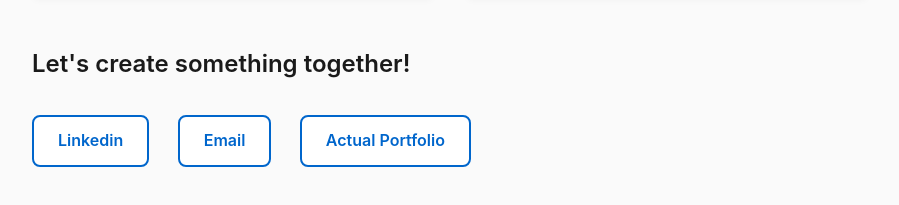
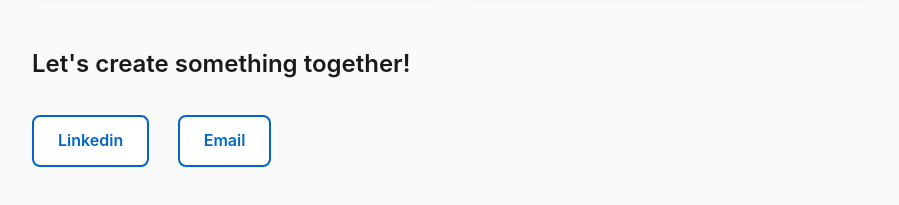
Before and after one commit to riyadaiya/riyadaiya.github.io, a plain HTML site: page index.html in a window 1280 px wide. Shown: the part 1005-1210 px from the top of the page, without its empty margins (190-1089 px from the left). Drawn offline with Linux system fonts and the light colour scheme.

Commit message:
commenting out link

```diff
--- a/index.html
+++ b/index.html
@@ -39,7 +39,7 @@
     <h3>Let's create something together!</h3>
     <a href="https://www.linkedin.com/in/riya-daiya-54457220a/">Linkedin</a>
     <a href="mailto:daiyariya@gmail.com">Email</a>
-    <a href="https://riyadaiya.framer.website/">Actual Portfolio</a>
+    <!-- <a href="https://riyadaiya.framer.website/">Actual Portfolio</a> -->
 </body>
 
 
```
Also changed, not shown: visualizations.html (+1 -1 lines).
